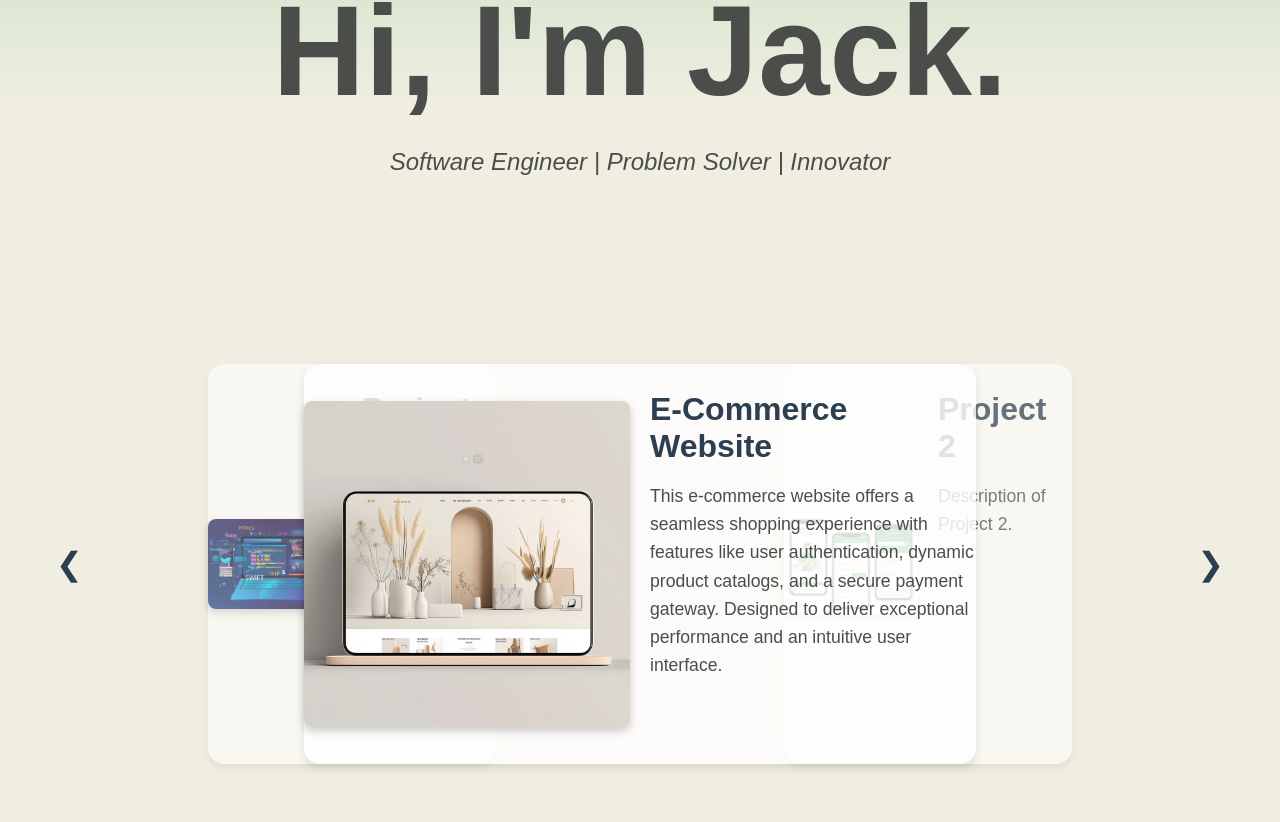
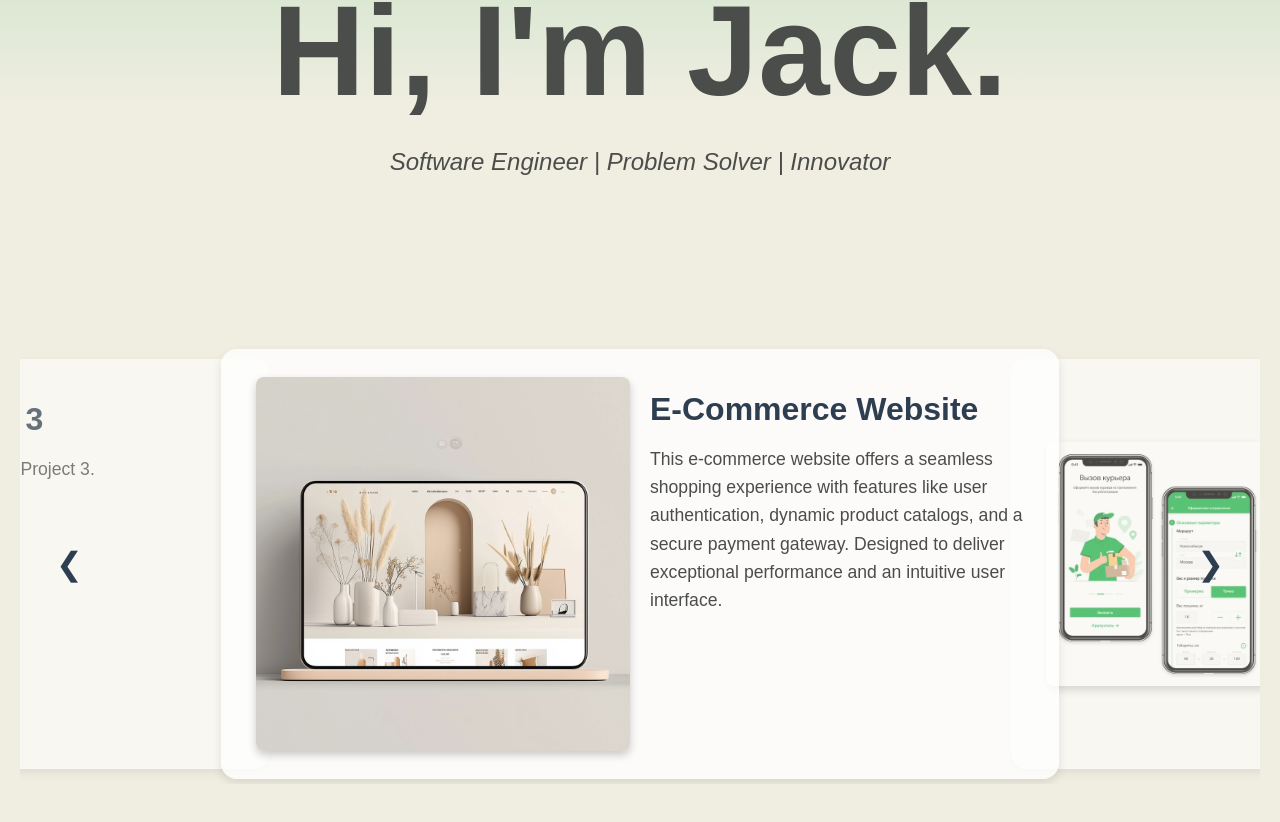
Before and after one commit to jack-allen-web/portfolio, a React (Create React App) app: page / in a window 1280 px wide. Shown: the part 318-1140 px from the top of the page. Built offline with nearby package versions, Linux system fonts and the light colour scheme.

Commit message:
Add animation to the WorkSection

```diff
--- a/src/styles/WorkSection.css
+++ b/src/styles/WorkSection.css
@@ -37,9 +37,10 @@
     opacity: 0;
     visibility: hidden;
     z-index: 0;
-    height: 100%; /* Ensure the box takes up full height */
-    width: 30%; /* Adjust width for better layout */
+    height: 95%; /* Ensure the box takes up full height */
+    width: 70%; /* Adjust width for better layout */
     display: flex;
+    padding: 15px 35px;
 }
 
 .work-box.active {
@@ -47,7 +48,8 @@
     visibility: visible;
     transform: translateX(0) translateY(-50%); /* Centered in the middle */
     z-index: 2;
-    width: 70%; /* Larger width for the active project */
+    width: 80%; /* Larger width for the active project */
+    height: 100%;
 }
 
 .work-box.next {
@@ -55,7 +57,7 @@
     visibility: visible;
     transform: translateX(100%) translateY(-50%); /* Position to the right */
     z-index: 1;
-    width: 30%;
+    /*width: 30%;*/
 }
 
 .work-box.prev {
@@ -63,7 +65,7 @@
     visibility: visible;
     transform: translateX(-100%) translateY(-50%); /* Position to the left */
     z-index: 1;
-    width: 30%;
+    /*width: 30%;*/
 }
 
 .work-box.behind {
```
